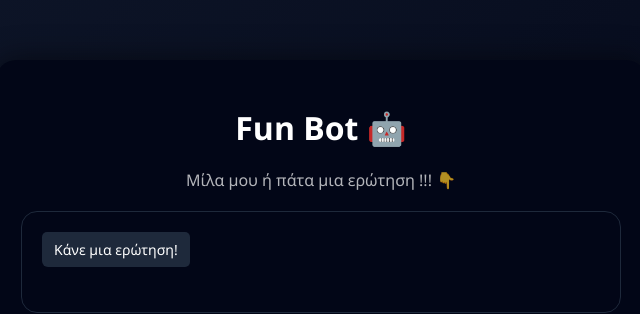
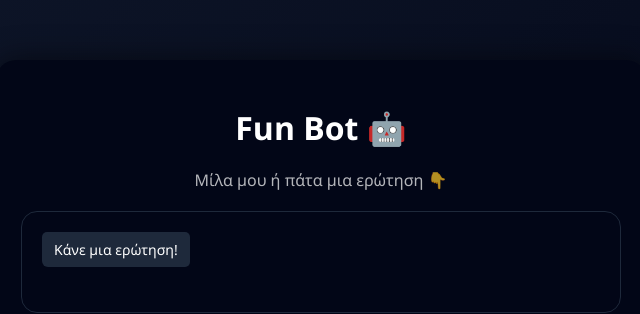
Before and after one commit to elgeo11/FunChatBot, a plain HTML site: page index.html in a window 1280 px wide. Shown: the top 314 px of the page, 319-959 px from the left. Drawn offline with Linux system fonts and the light colour scheme.

Commit message:
changed question label

```diff
--- a/index.html
+++ b/index.html
@@ -10,7 +10,7 @@
 <div class="app">
  <h1>Fun Bot 🤖</h1>
 <p style="text-align:center; opacity:0.7;">
-Μίλα μου ή πάτα μια ερώτηση !!! 👇
+Μίλα μου ή πάτα μια ερώτηση 👇
 </p>
 <div id="chatBox" class="chat-box">
 
```
